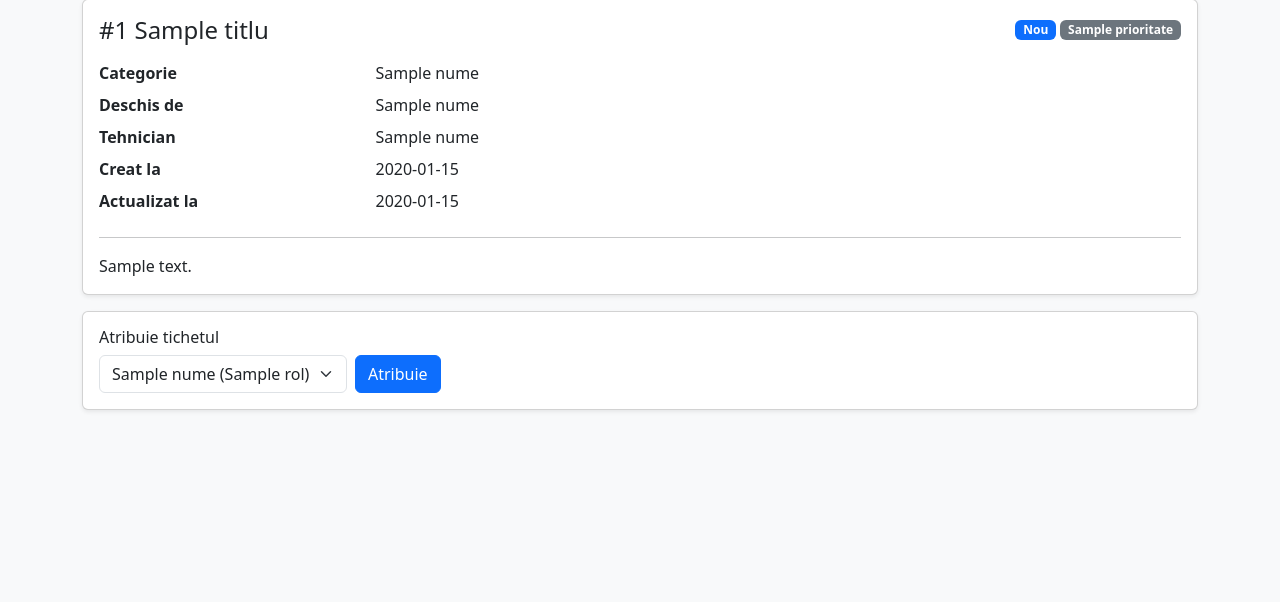
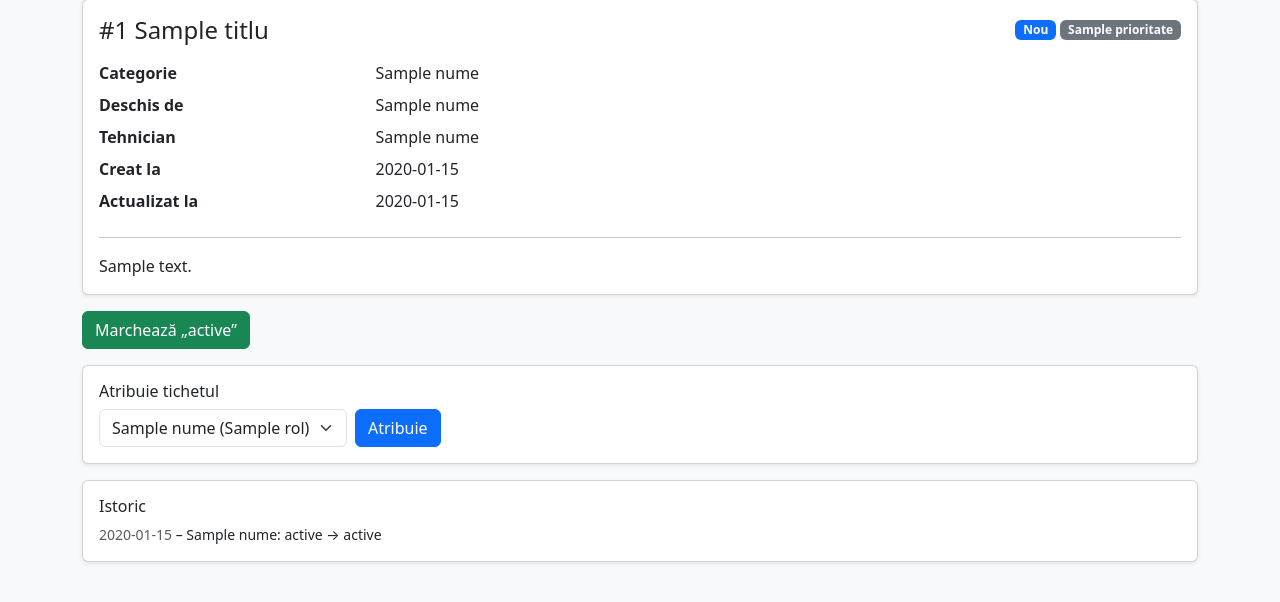
Before and after one commit to vaduvalex17/HelpDesk-proiect, a Flask app: template app/templates/tickets/detail.html in a window 1280 px wide. Shown: the part 127-729 px from the top of the page. Run offline with Flask 3, Linux system fonts and the light colour scheme; a user stored in the database is signed in; tables that the repository leaves empty hold one stand-in row (values such as "Sample post"); the template is opened without the code that fills it: most values are stand-ins (such as "Sample title", 1, 10 or a date in 2020).

Commit message:
feat: status + istoric (#25)

```diff
--- a/app/models.py
+++ b/app/models.py
@@ -10,6 +10,8 @@ from .extensions import db, login_manager
 ROLURI = ("angajat", "tehnician", "manager")
 PRIORITATI = ("Scăzută", "Medie", "Ridicată", "Critică")
 STATUSURI = ("Nou", "În lucru", "Rezolvat", "Închis")
+# F8: un tichet avansează doar cu o etapă: Nou → În lucru → Rezolvat → Închis
+URMATORUL_STATUS = {"Nou": "În lucru", "În lucru": "Rezolvat", "Rezolvat": "Închis"}
 
 
 def acum():
@@ -76,5 +78,31 @@ class Ticket(db.Model):
     tehnician = db.relationship("User", foreign_keys=[tehnician_id], backref="tichete_atribuite")
     categorie = db.relationship("Category", backref="tichete")
 
+    istoric = db.relationship(
+        "TicketHistory",
+        back_populates="tichet",
+        order_by="TicketHistory.modificat_la",
+        cascade="all, delete-orphan",
+    )
+
+    def schimba_status(self, status_nou, utilizator):
+        """Schimbă statusul și înregistrează schimbarea în istoric (F8)."""
+        self.istoric.append(
+            TicketHistory(status_vechi=self.status, status_nou=status_nou, utilizator=utilizator)
+        )
+        self.status = status_nou
+
     def __repr__(self):
         return f"<Ticket #{self.id} {self.status}>"
+
+
+class TicketHistory(db.Model):
+    id = db.Column(db.Integer, primary_key=True)
+    ticket_id = db.Column(db.Integer, db.ForeignKey("ticket.id"), nullable=False)
+    utilizator_id = db.Column(db.Integer, db.ForeignKey("user.id"), nullable=False)
+    status_vechi = db.Column(db.String(10))
+    status_nou = db.Column(db.String(10), nullable=False)
+    modificat_la = db.Column(db.DateTime(timezone=True), nullable=False, default=acum)
+
+    tichet = db.relationship("Ticket", back_populates="istoric")
+    utilizator = db.relationship("User")
--- a/app/templates/tickets/detail.html
+++ b/app/templates/tickets/detail.html
@@ -1,6 +1,22 @@
 {% extends "base.html" %}
 {% from "_macros.html" import badge_prioritate, badge_status %}
-{% block title %}Tichet #{{ tichet.id }} – HelpDesk IT{% endblock %}
+{% block title %}Tichet #{{ tichet.id }} – HelpDesk IT<div class="card shadow-sm mt-3">
+  <div class="card-body">
+    <h2 class="h6">Istoric</h2>
+    <ul class="list-unstyled mb-0">
+      {% for intrare in tichet.istoric %}
+      <li class="small">
+        <span class="text-muted">{{ intrare.modificat_la.strftime("%d.%m.%Y %H:%M") }}</span>
+        – {{ intrare.utilizator.nume }}:
+        {% if intrare.status_vechi and intrare.status_vechi != intrare.status_nou %}{{ intrare.status_vechi }} → {% endif %}{{ intrare.status_nou }}
+      </li>
+      {% else %}
+      <li class="small text-muted">Nicio schimbare înregistrată.</li>
+      {% endfor %}
+    </ul>
+  </div>
+</div>
+{% endblock %}
 {% block content %}
 <a href="{{ url_for('tickets.lista') }}" class="btn btn-link px-0 mb-2">&larr; Înapoi la listă</a>
 <div class="card shadow-sm">
@@ -21,6 +37,13 @@
   </div>
 </div>
 
+{% if status_urmator %}
+<form method="post" action="{{ url_for('tickets.schimba_status', tichet_id=tichet.id) }}" class="mt-3">
+  <input type="hidden" name="status" value="{{ status_urmator }}">
+  <button type="submit" class="btn btn-success">Marchează „{{ status_urmator }}”</button>
+</form>
+{% endif %}
+
 {% if tehnicieni and tichet.status != "Închis" %}
 <div class="card shadow-sm mt-3">
   <div class="card-body">
@@ -36,4 +59,20 @@
   </div>
 </div>
 {% endif %}
+<div class="card shadow-sm mt-3">
+  <div class="card-body">
+    <h2 class="h6">Istoric</h2>
+    <ul class="list-unstyled mb-0">
+      {% for intrare in tichet.istoric %}
+      <li class="small">
+        <span class="text-muted">{{ intrare.modificat_la.strftime("%d.%m.%Y %H:%M") }}</span>
+        – {{ intrare.utilizator.nume }}:
+        {% if intrare.status_vechi and intrare.status_vechi != intrare.status_nou %}{{ intrare.status_vechi }} → {% endif %}{{ intrare.status_nou }}
+      </li>
+      {% else %}
+      <li class="small text-muted">Nicio schimbare înregistrată.</li>
+      {% endfor %}
+    </ul>
+  </div>
+</div>
 {% endblock %}
```
Also changed, not shown: app/tickets/routes.py (+40 -5 lines), tests/test_tickets.py (+50 -0 lines).
